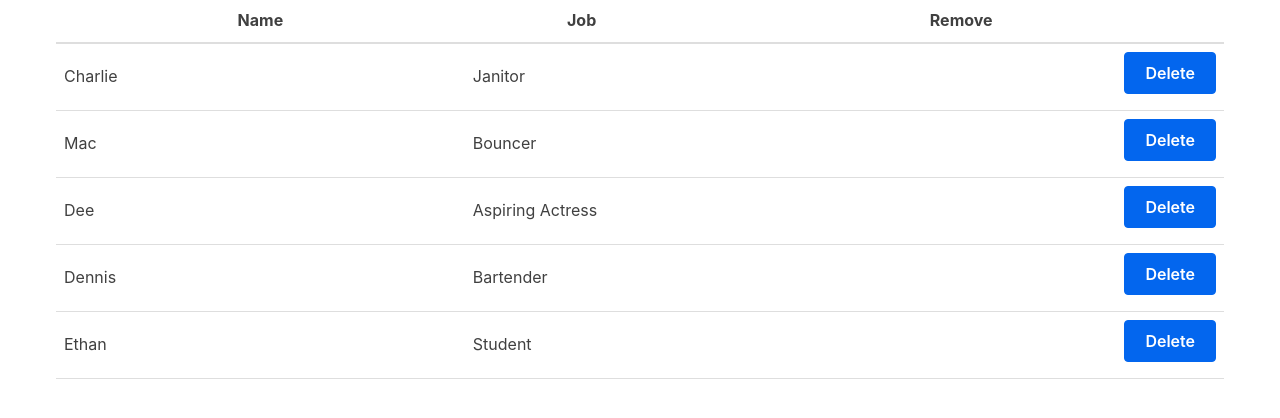
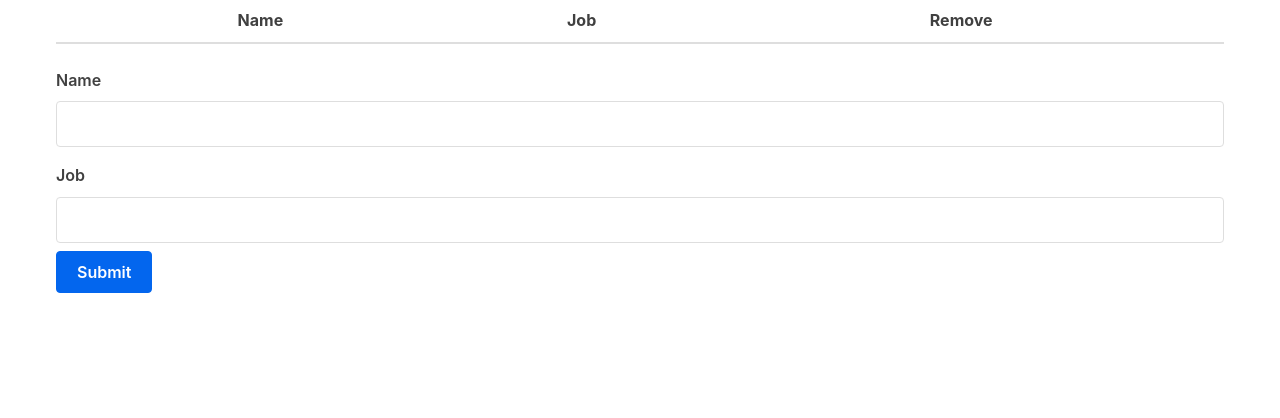
Before and after one commit to Zimboboys/307-react-practice, a React (Create React App) app: page / in a window 1280 px wide. Shown: the top 418 px of the page. Built offline with nearby package versions, Linux system fonts and the light colour scheme.

Commit message:
add character form added

```diff
--- a/src/App.js
+++ b/src/App.js
@@ -1,24 +1,24 @@
 import { useState } from 'react';
 import Table from './Table';
+import Form from './Form';
 
 const App = () => {
-  const [characters, updateCharacters] = useState([
-    { name: "Charlie", job: "Janitor" },
-    { name: "Mac", job: "Bouncer" },
-    { name: "Dee", job: "Aspiring Actress" },
-    { name: "Dennis", job: "Bartender" },
-    { name: "Ethan", job: "Student" }
-  ]);
+  const [characters, updateCharacters] = useState([]);
+
+  const addCharacter = character => {
+    updateCharacters([...characters, character]);
+  };
 
   const removeCharacter = index => {
     updateCharacters(
       characters.filter((c, i) => i !== index)
     );
-  }
+  };
 
   return (
     <div className="container">
       <Table characterData={characters} removeCharacter={removeCharacter} />
+      <Form addCharacter={addCharacter} />
     </div>
   );
 };
--- /dev/null
+++ b/src/Form.js
@@ -0,0 +1,32 @@
+import { useState } from 'react';
+
+const Form = props => {
+  const [name, setName] = useState('');
+  const [job, setJob] = useState('');
+
+  const submitForm = () => {
+    props.addCharacter({ name: name, job: job });
+    setName('');
+    setJob('');
+  }
+
+  return (
+    <form>
+      <label htmlFor="name">Name</label>
+      <input
+        type="text" name="name" id="name"
+        value={name} onChange={e => setName(e.target.value)}
+      />
+
+      <label htmlFor="job">Job</label>
+      <input
+        type="text" name="job" id="job"
+        value={job} onChange={e => setJob(e.target.value)}
+      />
+
+      <input type="button" value="Submit" onClick={submitForm} />
+    </form>
+  );
+};
+
+export default Form;
```
